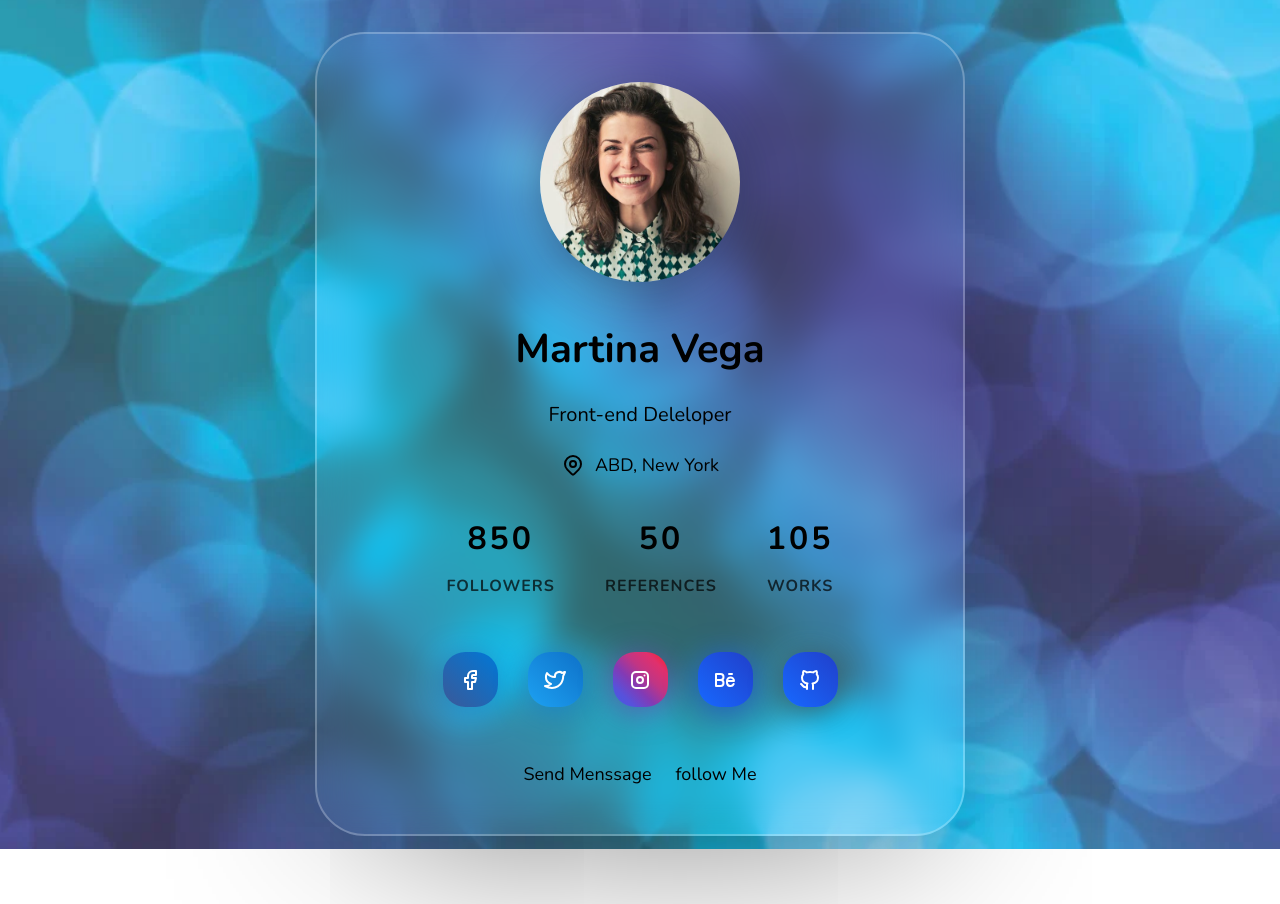
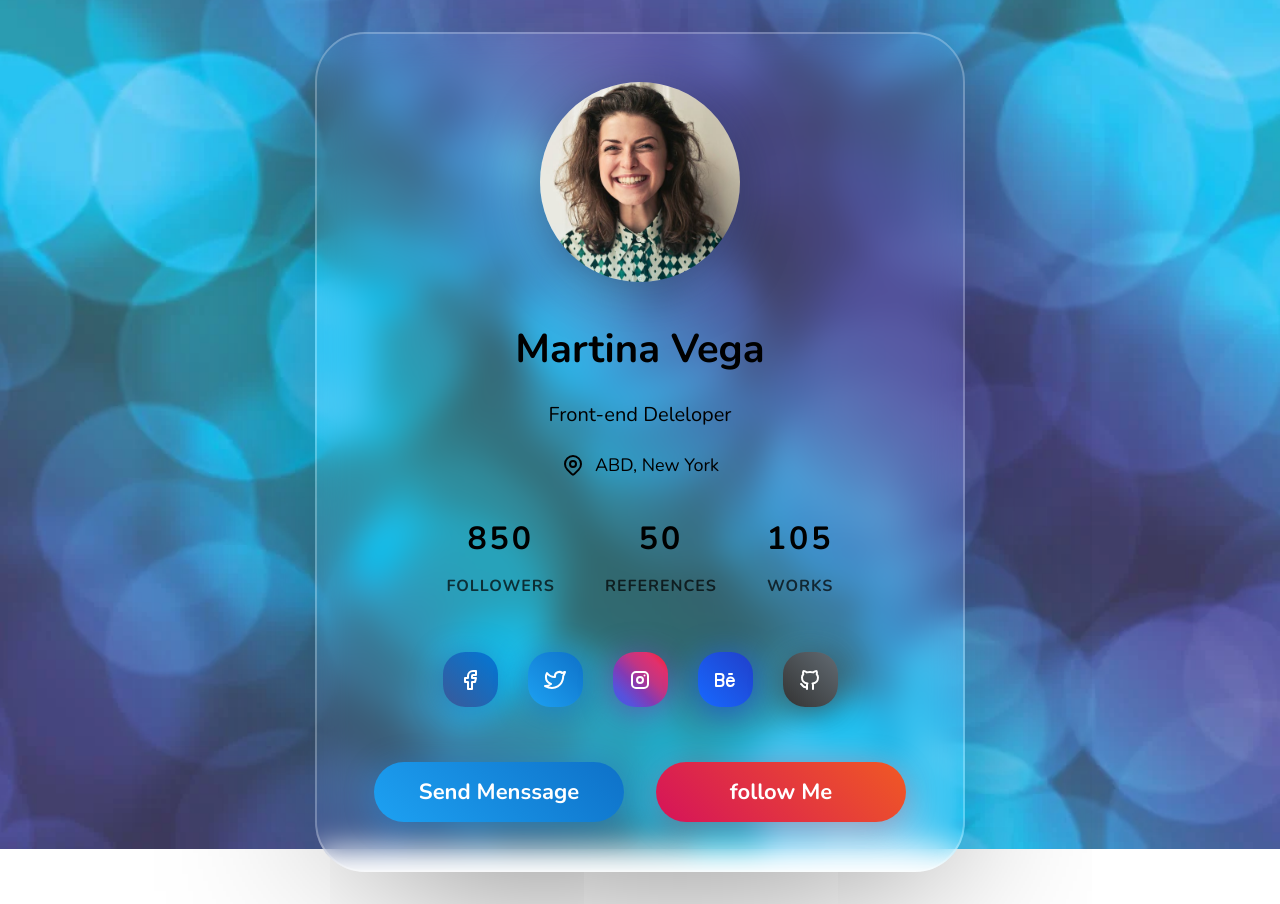
Before and after one commit to paombe3/proyectomoi1, a plain HTML site: page index.html in a window 1280 px wide. Before the commit the page ends 868 px from the top, so only its background shows below. Drawn offline with nearby package versions, Linux system fonts and the light colour scheme.

Commit message:
listo botones funcionando proyecto terminado

```diff
--- a/index.html
+++ b/index.html
@@ -11,13 +11,20 @@
   <body>
     <div class="profile-card">
       <figure class="profile-card__img">
-        <img src="avatarwed.jpeg" alt="" />
+        <img src="avatarwed.jpeg" alt="..." />
       </figure>
 
       <div class="profile-card__desc">
         <h1>Martina Vega</h1>
         <div>Front-end Deleloper</div>
-        <div style="display: flex; align-items: center; gap: 10px;justify-content: center;">
+        <div
+          style="
+            display: flex;
+            align-items: center;
+            gap: 10px;
+            justify-content: center;
+          "
+        >
           <svg
             xmlns="http://www.w3.org/2000/svg"
             class="icon icon-tabler icon-tabler-map-pin"
--- a/style.scss
+++ b/style.scss
@@ -125,7 +125,7 @@ body {
         margin: 10px;
       }
 
-      @media screen and (min-width: 768) {
+      @media screen and (min-width: 768px) {
         &:hover {
           transform: scale(1.2) translateY(-5px);
         }
@@ -160,7 +160,7 @@ body {
       }
 
       &.github {
-        background: linear-gradient(45deg, #1769ff, #213fca);
+        background: linear-gradient(45deg, #333333, #626b73);
         box-shadow: 0 4px 30px rgba(63, 65, 67, 0.6);
       }
     }
@@ -172,17 +172,18 @@ body {
     justify-content: center;
     gap: 2rem;
 
-    @media screen and (min-width: 576px) {
-      flex-direccion: column;
+    @media screen and (max-width: 576px) {
+      flex-direction: column;
       gap: 1.5rem;
     }
 
-    & > buttom {
+    & > button {
       font-weight: bold;
       font-size: 22px;
       padding: 15px 0;
       min-width: 250px;
       border-radius: 50px;
+      text-align: center;
       color: white;
       cursor: pointer;
       transition: all 0.2s;
@@ -193,7 +194,7 @@ body {
 
       @media screen and (max-width: 576px) {
         min-width: inherit;
-        width: 100px;
+        width: 100%;
         max-width: 350px;
       }
 
@@ -204,8 +205,21 @@ body {
       }
 
       &.blue {
-        background: linear-gradient(#1da1f2, #0e71c8);
+        background: linear-gradient(45deg, #1da1f2, #0e71c8);
         box-shadow: 0 4px 30px rgba(19, 127, 212, 0.4);
+
+        &:hover {
+          box-shadow: 0 7px 30px rgba(19, 127, 212, 0.75);
+        }
+      }
+
+      &.orange {
+        background: linear-gradient(45deg, #d5135a, #f05924);
+        box-shadow: 0 4px 30px rgba(223, 45, 70, 0.35);
+
+        &:hover {
+          box-shadow: 0 7px 30px rgba(223, 45, 70, 0.75);
+        }
       }
     }
   }
```
Also changed, not shown: style.css, 1 other file.
